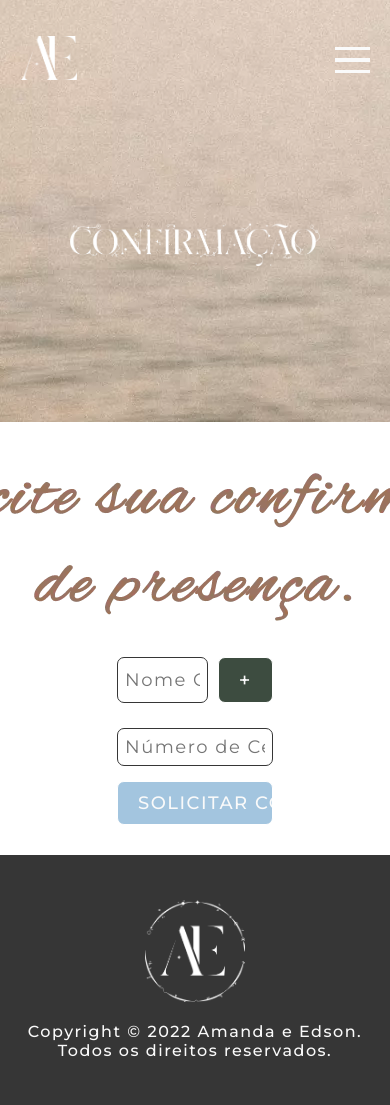
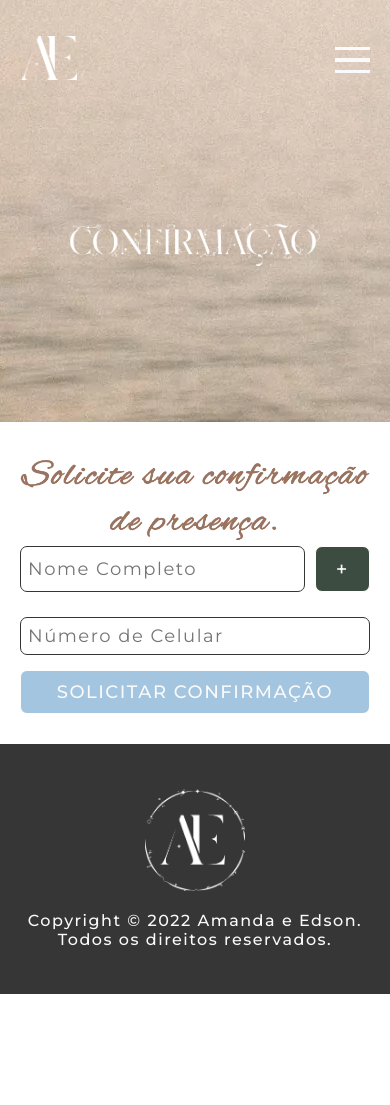
Before and after one commit to EdsonnOliveira/Wedding-Edson, a PHP site: page /presence.php in a window 390 px wide; the page is wider, and only the part inside the window is pictured. After the commit the page ends 994 px from the top of that part, so only its background shows below. Run offline with PHP 8.4, Linux system fonts and the light colour scheme.

Commit message:
Redirect

```diff
--- a/CSS/presence.css
+++ b/CSS/presence.css
@@ -27,3 +27,13 @@ article {
     border-radius: 10px;
     margin-bottom: 10px;
 }
+
+@media only screen and (max-width: 700px) {
+    form {
+        width: calc(100% - 40px);
+    }
+
+    #imgConfirmation {
+        width: 350px;
+    }
+}
--- a/presence.php
+++ b/presence.php
@@ -64,6 +64,7 @@
             <section class='container'>
                 <?php
                     if (isset($_GET['success'])) {
+                        header('location: https://api.whatsapp.com/send?phone=5561982030380&text=Olá%20Edson,%20como%20está?%20Passando%20para%20informar%20que%20acabei%20de%20solicitar%20a%20confirmação%20de%20presença%20do%20seu%20casamento%20no%20site.%20Por%20gentileza,%20pode%20verificar?');
                 ?>
                     <img src='IMG/Vector/atention.webp' alt='Atention' loading='lazy' />
                     <article class="boxShadow">
@@ -73,14 +74,14 @@
                             Esperamos você na festa!</h2>
                     </article>
                     <a href="index.php" class="button btGreen txtWhite">Página Inicial</a>
-                    <script>
+                    <!-- <script>
                         window.open('https://api.whatsapp.com/send?phone=5561982030380&text=Olá%20Edson,%20como%20está?%20Passando%20para%20informar%20que%20acabei%20de%20solicitar%20a%20confirmação%20de%20presença%20do%20seu%20casamento%20no%20site.%20Por%20gentileza,%20pode%20verificar?',
                                     '_blank')
-                    </script>
+                    </script> -->
                 <?php
                     } else {
                 ?>
-                <img src='IMG/Vector/requestConfirmation.webp' alt='Confirmation' loading='lazy' />
+                <img src='IMG/Vector/requestConfirmation.webp' alt='Confirmation' loading='lazy' id='imgConfirmation' />
                 <form method="post">
                     <label>
                         <input type="text" name="name" id='name' placeholder="Nome Completo" class="txt400" required>
```
Also changed, not shown: IMG/Vector/requestConfirmation.webp.
